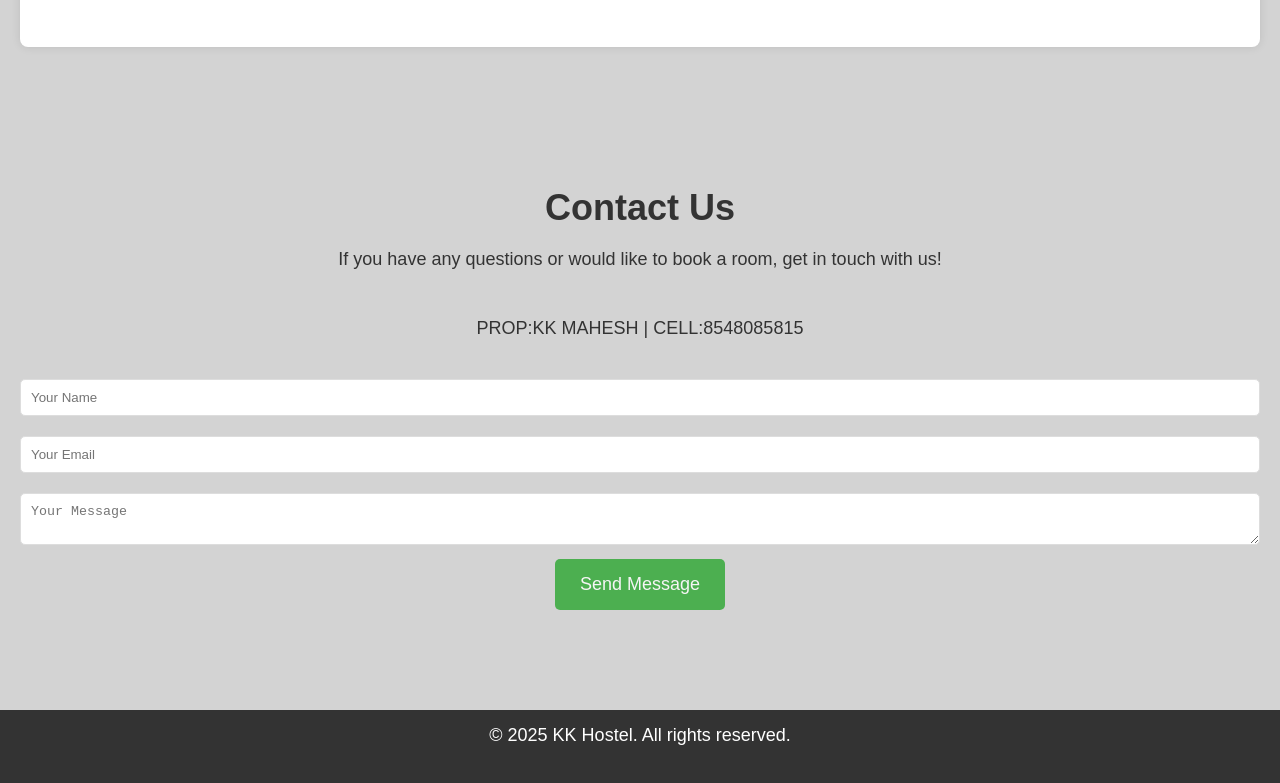
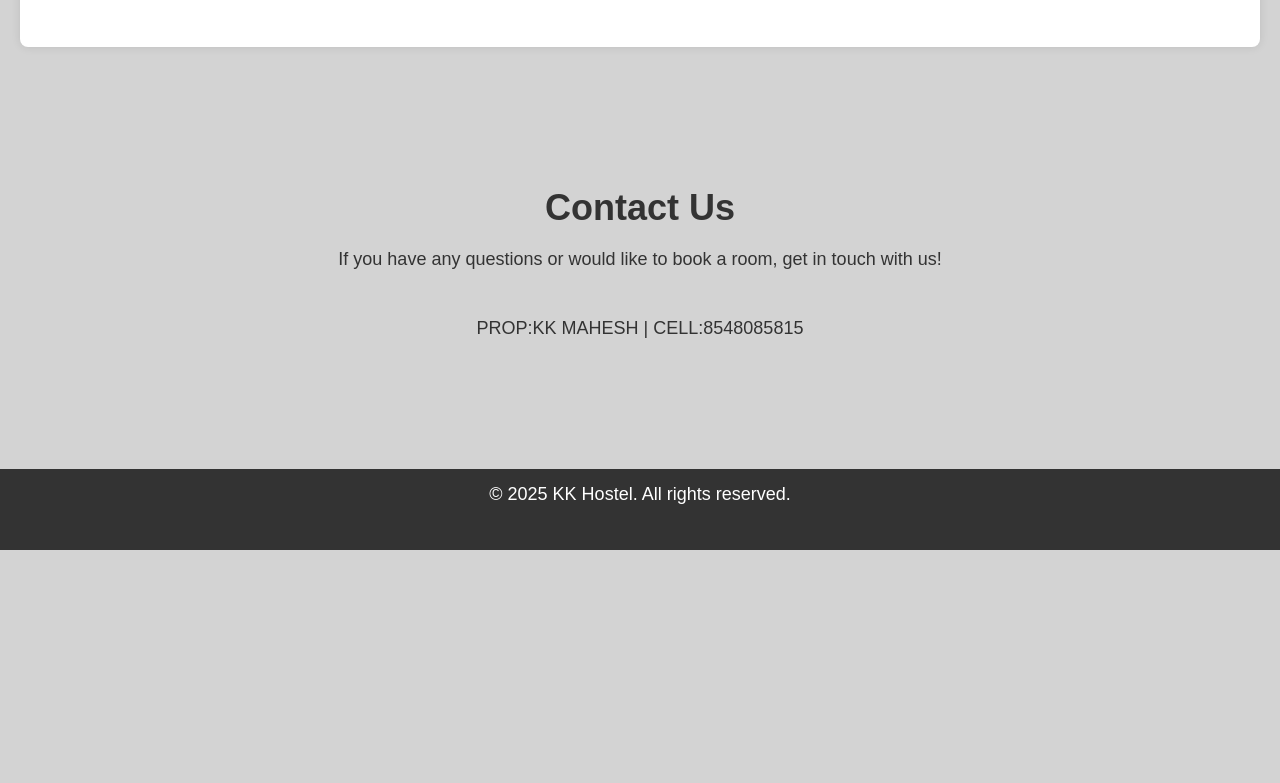
Before and after one commit to ajayroy-12/AMMA, a plain HTML site: page index.html in a window 1280 px wide. Shown: the part 1550-2333 px from the top of the page. After the commit the page ends 2100 px from the top, so only its background shows below. Drawn offline with Linux system fonts and the light colour scheme.

Commit message:
Update index.html

```diff
--- a/index.html
+++ b/index.html
@@ -77,12 +77,6 @@
         <p>If you have any questions or would like to book a room, get in touch with us!</p>
         <br>
         <p>PROP:KK MAHESH | CELL:8548085815</p>
-        <form>
-            <input type="text" placeholder="Your Name" required>
-            <input type="email" placeholder="Your Email" required>
-            <textarea placeholder="Your Message" required></textarea>
-            <button type="submit">Send Message</button>
-        </form>
     </section>
 
     <footer>
```
